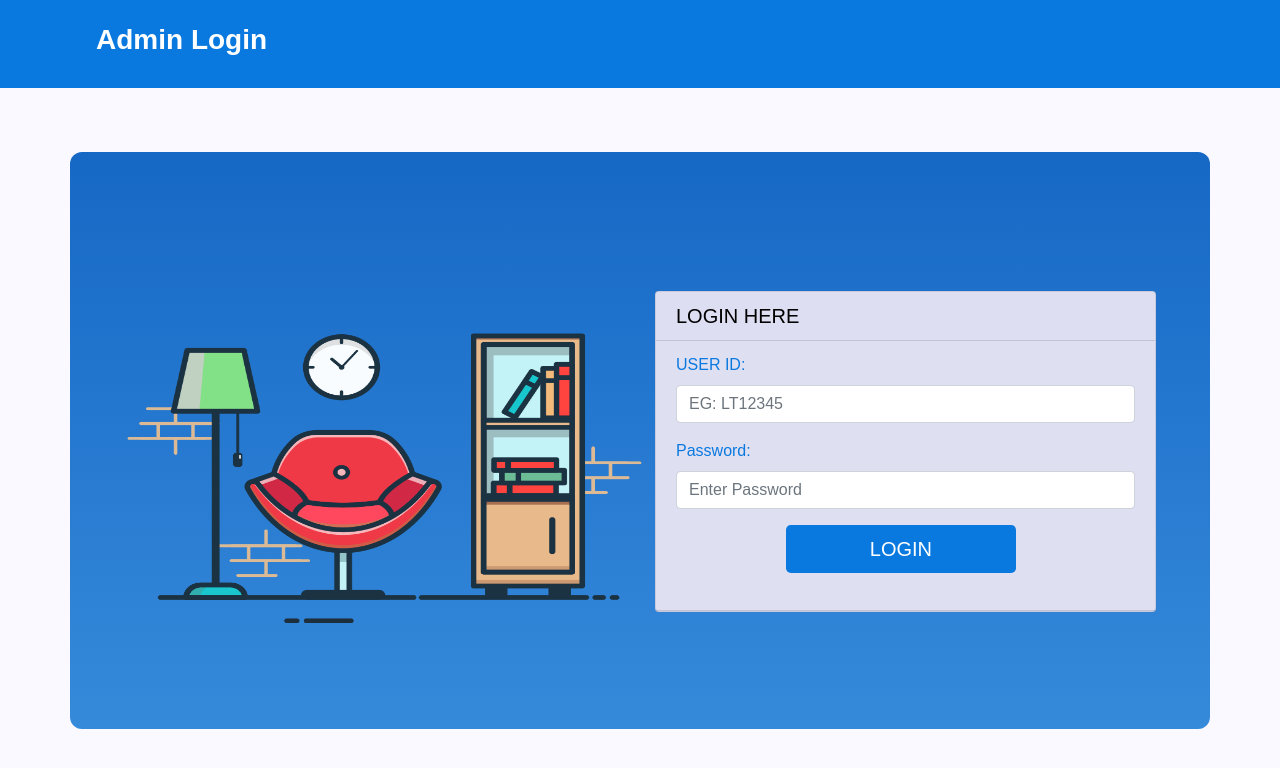
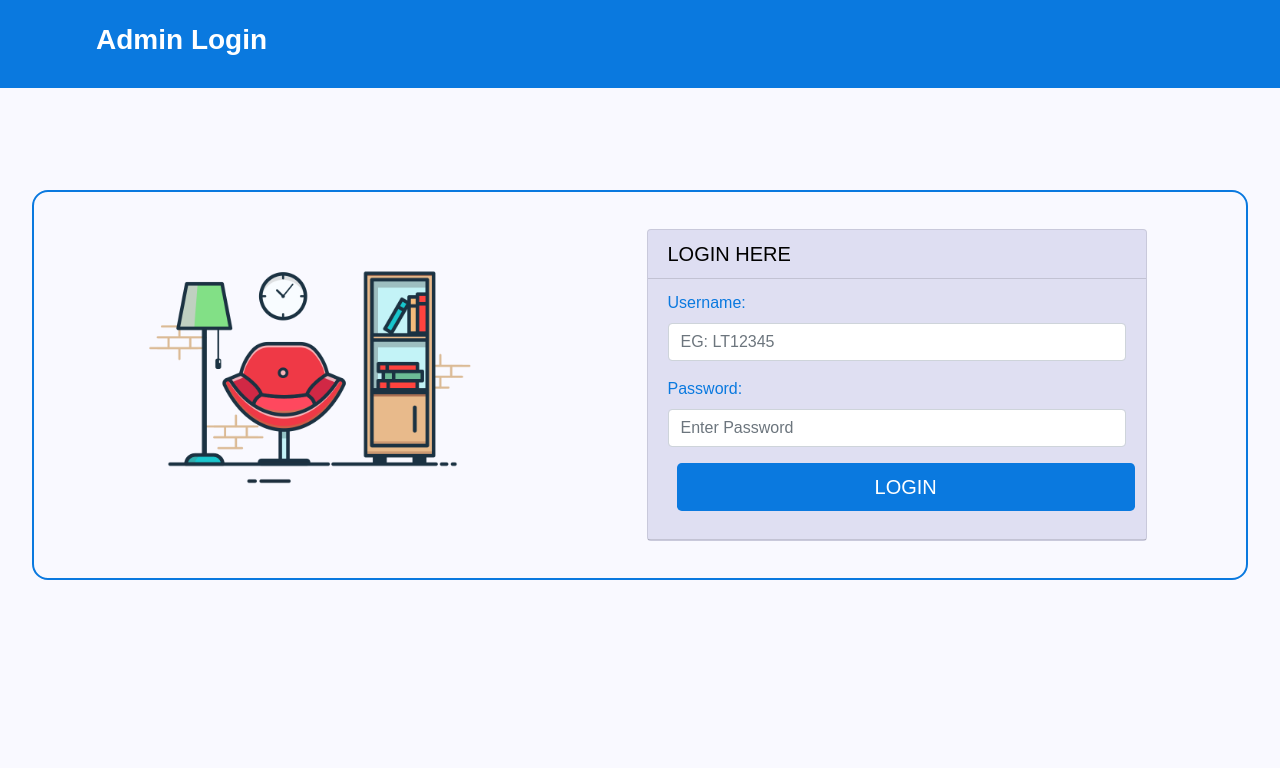
Before and after one commit to Vasanth-Korada/Lendi-Online-Exam-Portal, a React (Create React App) app: page /adminLogin in a window 1280 px wide. Shown: the top 768 px of the page. Built offline with nearby package versions, Linux system fonts and the light colour scheme; a web font is replaced by a local one.

Commit message:
18-09-2020

```diff
--- a/src/App.css
+++ b/src/App.css
@@ -1,7 +1,3 @@
-body {
-    background-color: #efefef;
-}
-
 .container {
     background-image: linear-gradient(to bottom, rgb(22, 104, 197), rgb(54, 138, 218));
     display: flex;
--- a/src/App.js
+++ b/src/App.js
@@ -36,6 +36,7 @@ const App = () => {
 				</div>
 			</div>
 		</div>
+
 	);
 };
 export default App;
--- a/src/components/Admin/AdminLogin.css
+++ b/src/components/Admin/AdminLogin.css
@@ -1,16 +1,35 @@
 .login-card {
     background: linear-gradient(90deg, #E6E6FA 0% 100%);
     color: black;
-    margin-top: 20%;
-    width: 120%;
-    /* margin-left: 5%;
-    margin-right: 5%; */
+    width: 500px;
 }
 
-.login-row {
-    margin-top: 5%;
+.admin-login {
+    background: none;
+}
+
+.flex-admin-login {
+    display: flex;
+    flex-direction: row;
+    justify-content: space-around;
+    align-items: center;
+    padding: 18px;
+    margin: 32px;
+    margin-top: 8%;
+    border: solid 2px #0A79DF;
+    border-radius: 16px;
 }
 
 .login-image {
-    margin-left: -25%;
+    width: 350px;
+    height: 350px;
 }
+
+.admin-login-btn {
+    display: flex;
+    justify-content: center;
+    align-items: center;
+    background-color: #0A79DF;
+    color: white;
+    text-align: center;
+}
--- a/src/components/Admin/AdminLogin.js
+++ b/src/components/Admin/AdminLogin.js
@@ -1,6 +1,6 @@
 import React, { useState } from 'react';
 import { Redirect } from 'react-router-dom';
-import { Form, Button, Card, Container, Row, Col } from 'react-bootstrap';
+import { Form, Button, Card } from 'react-bootstrap';
 import './AdminLogin.css';
 import NavBar from '../NavBar';
 const AdminLogin = () => {
@@ -29,26 +29,17 @@ const AdminLogin = () => {
 	return (
 		<div>
 			<NavBar title="Admin Login" />
-			<Container>
-				<Row className="login-row">
-					<Col>
+			<div className="flex-admin-login">
 				<div>
-							<img
-								className="login-image"
-								style={{ width: '35rem', height: '30rem', marginTop: '10%' }}
-								src={require('../../assets/clip-sign-in.png')}
-								alt=""
-							/>
+					<img className="login-image" src={require('../../assets/clip-sign-in.png')} alt="" />
 				</div>
-					</Col>
-					<Col>
 				<Card className="login-card">
 					<Card.Header as="h5">LOGIN HERE</Card.Header>
 					<Card.Header>
-								<div className="login">
+						<div>
 							<Form className="form" onSubmit={loginSubmit}>
 								<Form.Group>
-											<Form.Label>USER ID: </Form.Label>
+									<Form.Label>Username: </Form.Label>
 									<Form.Control
 										type="text"
 										placeholder="EG: LT12345"
@@ -68,17 +59,7 @@ const AdminLogin = () => {
 									/>
 								</Form.Group>
 								<Form.Group>
-											<Button
-												style={{
-													marginLeft: '24%',
-													width: '50%',
-													color: 'white',
-													backgroundColor: '#0A79DF'
-												}}
-												type="submit"
-												variant="outline"
-												size="lg"
-											>
+									<Button type="submit" className="btn-block admin-login-btn" variant="outline" size="lg">
 										LOGIN
 									</Button>
 								</Form.Group>
@@ -86,9 +67,7 @@ const AdminLogin = () => {
 						</div>
 					</Card.Header>
 				</Card>
-					</Col>
-				</Row>
-			</Container>
+			</div>
 		</div>
 	);
 };
--- a/src/components/Auth/Login.js
+++ b/src/components/Auth/Login.js
@@ -119,7 +119,7 @@ class Login extends Component {
 					/>
 				</div>
 				<div className="form-group">
-					<label htmlFor="exampleInputPassword1">PIN:</label>
+					<label htmlFor="exampleInputPassword1">Enter Password:</label>
 					<input
 						type="password"
 						className="form-control"
@@ -128,7 +128,7 @@ class Login extends Component {
 						value={this.state.password}
 						onChange={this.passwordChange}
 						minLength="4"
-						maxLength="4	"
+						maxLength="4"
 						required
 					/>
 				</div>
--- a/src/components/Exam/Result.js
+++ b/src/components/Exam/Result.js
@@ -1,5 +1,6 @@
 import React, { useEffect } from 'react';
 import { Table } from 'react-bootstrap';
+import { Link } from 'react-router-dom';
 
 const Result = (props) => {
 	useEffect(() => {
@@ -55,8 +56,9 @@ const Result = (props) => {
 				<img style={{width:"30%"}} src={require('../../assets/done-5.png')} alt="result-img" />
 			</div>
 			<div className="col col-xl-12 col-lg-12 col-md-12 col-sm-12 col-xs-12 alert alert-primary text-center credits-box">
-				Developed with ❤ by Vasanth Korada | Srikanth Mudili
+				Developed with ❤ by Vasanth Korada
 			</div>
+			<Link className="home-link" to="/">Go to Home</Link>
 		</div>
 	);
 };
--- a/src/components/Exam/style.css
+++ b/src/components/Exam/style.css
@@ -123,3 +123,9 @@
     vertical-align: middle;
     max-width: 40%;
 }
+
+.home-link {
+    display: flex;
+    justify-content: center;
+    padding-top: 14px;
+}
--- a/src/pages/Dashboard.css
+++ b/src/pages/Dashboard.css
@@ -10,9 +10,11 @@
     margin-right: auto;
 }
 
-.accordion-content {
-    height: 400px;
-    overflow-y: scroll;
+.dashboard-tabs {
+    padding: 22px;
+    margin-top: 12px;
+    border: solid 1px #121212;
+    border-radius: 14px;
 }
 
 .custom-sidenav {
@@ -22,12 +24,14 @@
 
 .archived-test-card {
     cursor: pointer;
-    padding: 12px;
-    background: linear-gradient(#146cbe, #2060eb);
-    border-radius: 24px;
+    padding: 16px;
+    margin: 14px;
 }
 
 .exam-cards-col {
+    display: flex;
+    flex-direction: column;
+    align-items: stretch;
     margin-left: 2em;
     padding: 12px;
     border: solid 1px;
@@ -38,3 +42,24 @@
 .dashboard-tabs {
     margin-left: 50px;
 }
+
+.start-test-btn-div {
+    display: flex;
+    flex-direction: row-reverse;
+    align-items: center;
+    width: 50%;
+}
+
+.start-test-btn {
+    display: flex;
+    justify-content: center;
+    align-items: center;
+    width: 150px;
+    height: 50px;
+    border: 2px solid 2876F9;
+    background-color: white;
+    color: black;
+    padding: 14px 28px;
+    font-size: 16px;
+    cursor: pointer;
+}
--- a/src/pages/Dashboard.js
+++ b/src/pages/Dashboard.js
@@ -22,7 +22,8 @@ function Dashboard(props) {
 		setcustomModal(false);
 	};
 
-	useEffect(() => {
+	useEffect(
+		() => {
 			setuserInfo(props.location.state.userObj);
 			getAllExams().then((allExams) => {
 				setallExams(allExams);
@@ -39,7 +40,7 @@ function Dashboard(props) {
 						.get()
 						.then((doc) => {
 							const data1 = doc.data();
-						if (data1.isSubmitted) {
+							if (!exam.isActive && data1.isSubmitted) {
 								let temp = Object.assign(exam, data1);
 								setpreviousExams((exams) => [ ...exams, temp ]);
 							}
@@ -49,7 +50,9 @@ function Dashboard(props) {
 						});
 				});
 			});
-	}, []);
+		},
+		[ props.location.state.userObj ]
+	);
 
 	const handleStartTest = async (exam, username) => {
 		isAttempted(exam.exam_id, username).then(async (data) => {
@@ -114,16 +117,19 @@ function Dashboard(props) {
 									exam.isActive && (
 										<div
 											key={index}
-											className="col-xl-4 col-lg-4 col-md-6 col-sm-12 col-12 mt-4 mb-4 exam-cards-col"
+											className="col-xl-10 col-lg-10 col-md-6 col-sm-10 col-10 mt-4 mb-4 exam-cards-col"
 										>
 											<ExamCard exam={exam} />
 											<br />
+											<div className="start-test-btn-div">
 												<div
-												className="btn btn-primary btn-block start-test-btn"
+													className="btn btn-primary start-test-btn"
 													onClick={() => handleStartTest(exam, userInfo.regd_no)}
 												>
 													START TEST
 												</div>
+											</div>
+
 											<div style={{ visibility: 'hidden' }}>{++examCounter}</div>
 										</div>
 									)
```
Lines whose indentation alone changed are shown as unchanged.
